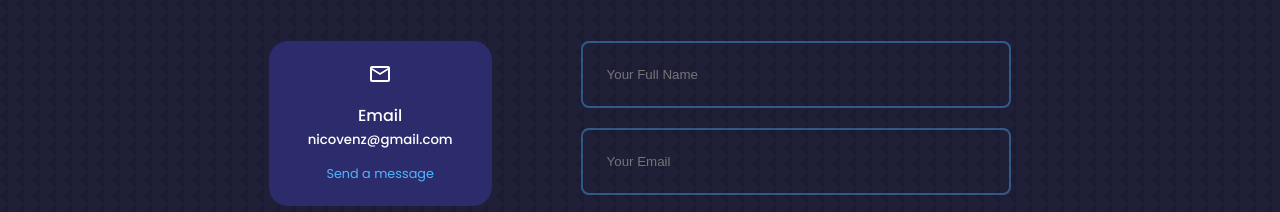
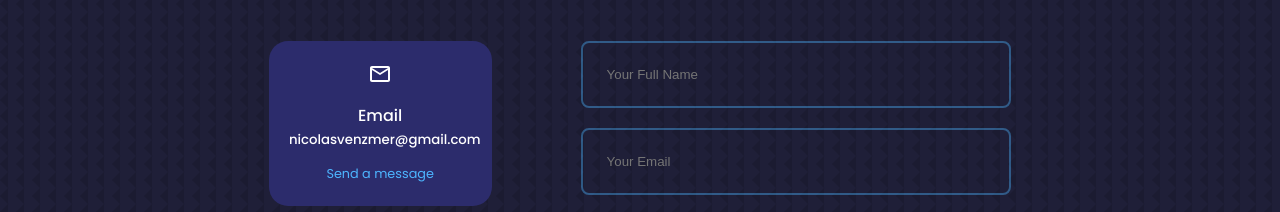
Before and after one commit to NicolasVenzmer/portfolio-v2, a React (Create React App) app: page / in a window 1280 px wide. Shown: the part 3940-4152 px from the top of the page. Built offline with nearby package versions, Linux system fonts and the light colour scheme.

Commit message:
refactor:  change email

```diff
--- a/src/components/contact/Contact.jsx
+++ b/src/components/contact/Contact.jsx
@@ -27,7 +27,7 @@ const Contact = () => {
           <action className="contact__option">
             <MdOutlineEmail className="contact__option-icon" />
             <h4>Email</h4>
-            <h5>nicovenz@gmail.com</h5>
+            <h5>nicolasvenzmer@gmail.com</h5>
             <a href="mailto:nicovenz@gmail.com" target="blank">
               Send a message
             </a>
```
